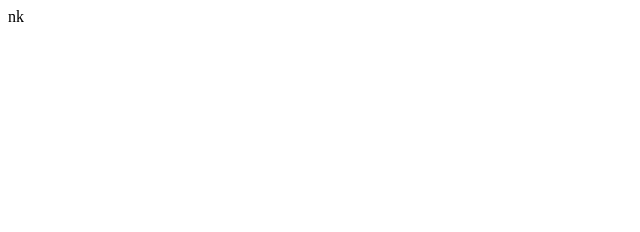
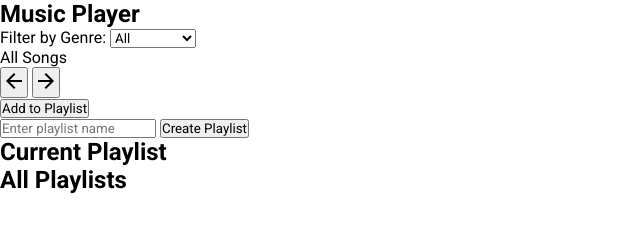
Before and after one commit to Aritra1001/Music-Player, a plain HTML site: page index.html in a window 1280 px wide. Shown: the whole page, without its empty margins (0-640 px from the left). Drawn offline with nearby package versions, Linux system fonts and the light colour scheme.

Commit message:
markup, added relative path of the songs

```diff
--- a/index.html
+++ b/index.html
@@ -5,9 +5,89 @@
     <meta name="viewport" content="width=device-width, initial-scale=1.0" />
     <title>Music Player</title>
     <link rel="stylesheet" href="./styles.css" />
-    nk
+    <link rel="preconnect" href="https://fonts.googleapis.com" />
+    <link rel="preconnect" href="https://fonts.gstatic.com" crossorigin />
+    <link
+      href="https://fonts.googleapis.com/css2?family=Roboto:ital,wght@0,100..900;1,100..900&display=swap"
+      rel="stylesheet"
+    />
+    <link
+      rel="stylesheet"
+      href="https://fonts.googleapis.com/css2?family=Material+Symbols+Outlined:opsz,wght,FILL,GRAD@20..48,100..700,0..1,-50..200"
+    />
   </head>
   <body>
+    <!-- theme toggle button section -->
+    <section id="toggle-btn"></section>
+
+    <!-- main-section -->
+    <section class="main">
+      <!-- main header -->
+      <div class="main-header">
+        <h1 class="heading">Music Player</h1>
+      </div>
+
+      <!-- main-body -->
+      <div class="main-body">
+        <!-- all-songs-section -->
+        <section id="all-songs">
+          <div id="filter-genre">
+            <label for="select-genre">Filter by Genre:</label>
+            <select name="genre" id="select-genre">
+              <option value="All">All</option>
+              <option value="Rock">Rock</option>
+              <option value="Hip-Hop">Hip-Hop</option>
+              <option value="Synthwave">Synthwave</option>
+              <option value="Pop">Pop</option>
+            </select>
+          </div>
+          <div class="all-songs-head">All Songs</div>
+          <div id="songs"></div>
+        </section>
+
+        <!-- song-card-section -->
+        <section id="song-card">
+          <div class="song-card-container">
+            <div id="song-img"></div>
+            <div id="song-title"></div>
+            <div id="song-author"></div>
+          </div>
+          <div id="song-controls"></div>
+          <div class="nav-btns-cont">
+            <button id="prev-btn" type="button">
+              <span class="material-symbols-outlined"> arrow_back </span>
+            </button>
+            <button id="next-btn" type="button">
+              <span class="material-symbols-outlined"> arrow_forward </span>
+            </button>
+          </div>
+          <div class="save-playlist-cont">
+            <button id="save-playlist-btn" type="button">
+              Add to Playlist
+            </button>
+          </div>
+        </section>
+
+        <!-- song-playlist-section -->
+        <section id="playlist">
+          <div class="create-playlist-cont">
+            <input type="text" placeholder="Enter playlist name" />
+            <button id="create-playlist-btn" type="button">
+              Create Playlist
+            </button>
+          </div>
+          <div class="playlist-cont">
+            <div class="curr-playlist">
+              <h2>Current Playlist</h2>
+            </div>
+            <div class="all-playlist">
+              <h2>All Playlists</h2>
+            </div>
+          </div>
+        </section>
+      </div>
+    </section>
+
     <script src="./script.js"></script>
   </body>
 </html>
--- a/script.js
+++ b/script.js
@@ -5,7 +5,7 @@ const songsJSON = [
     artist: "Ed Sheeran",
     img: "images/shape_of_you.jpg",
     genre: "Pop",
-    source: "songs/shape_of_you.mp3",
+    source: "songs/the-shape-of-disorder-410788.mp3",
   },
   {
     id: 2,
@@ -13,7 +13,8 @@ const songsJSON = [
     artist: "The Weeknd",
     img: "images/blinding_lights.jpg",
     genre: "Synthwave",
-    source: "songs/blinding_lights.mp3",
+    source:
+      "songs/nostalgic-cinematic-piano-happy-trap-beat-prod-by-onesevenbeatxs-333945.mp3",
   },
   {
     id: 3,
@@ -21,7 +22,7 @@ const songsJSON = [
     artist: "Imagine Dragons",
     img: "images/believer.jpg",
     genre: "Rock",
-    source: "songs/believer.mp3",
+    source: "songs/lose-my-mind-indian-drill-music-20931.mp3",
   },
   {
     id: 4,
@@ -29,14 +30,14 @@ const songsJSON = [
     artist: "Adele",
     img: "images/believer.jpg",
     genre: "Rock",
-    source: "songs/believer.mp3",
+    source: "songs/into-the-night-80s-retro-synthwave-22160.mp3",
   },
   {
     id: 5,
     name: "Lose Yourself",
     artist: "Eminem",
     img: "images/believer.jpg",
-    genre: "Rock",
-    source: "songs/believer.mp3",
+    genre: "Hip-Hop",
+    source: "songs/all-of-me-piano-version-168903.mp3",
   },
 ];
--- a/styles.css
+++ b/styles.css
@@ -0,0 +1,5 @@
+* {
+  font-family: "Roboto", sans-serif;
+  margin: 0;
+  padding: 0;
+}
```
